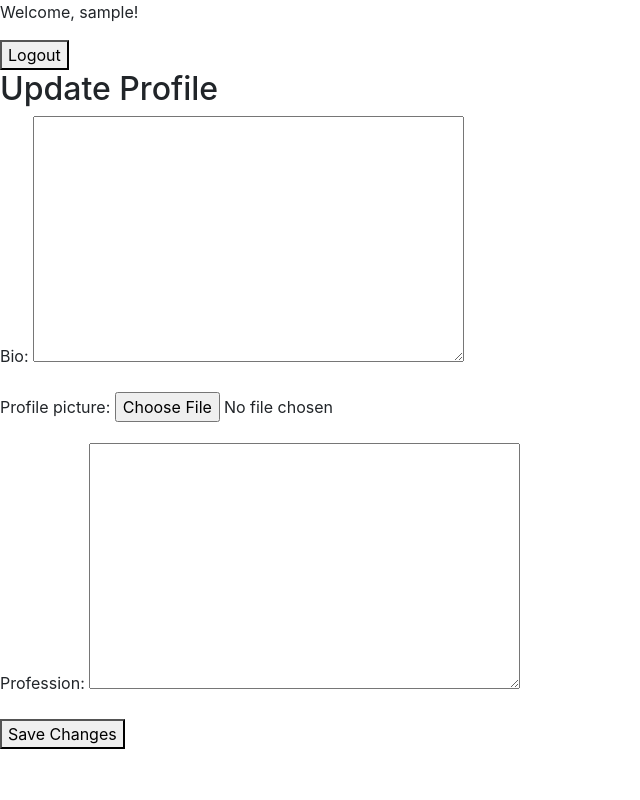
After one commit to Vedantaz/python_todos, a Django app: page /todos/update_profile/ in a window 1280 px wide. The commit adds this page. Shown: the whole page, without its empty margins (0-640 px from the left). Run offline with Django 5.2, Linux system fonts and the light colour scheme; the visitor is signed in with stand-in values (Sample User, id 1); data comes from the database, SQL or seed files in the repository; some libraries are stand-ins or nearby versions.

Commit message:
updated the user_profile logic

```diff
--- a/todos/apps.py
+++ b/todos/apps.py
@@ -4,3 +4,6 @@ from django.apps import AppConfig
 class ApiConfig(AppConfig):
     default_auto_field = 'django.db.models.BigAutoField'
     name = 'todos'
+
+    def ready(self):
+        import todos.signals
--- a/todos/forms.py
+++ b/todos/forms.py
@@ -1,6 +1,6 @@
 from django.contrib.auth.forms import UserCreationForm, AuthenticationForm
 from django.contrib.auth.models import User
-
+from .models import UserProfile
 from django import forms
 
 
@@ -16,3 +16,8 @@ class CustomUserCreationForm(UserCreationForm):
 
 class CustomAuthenticationForm(AuthenticationForm):
     username = forms.CharField(label="Email / Username")
+
+class UserProfileForm(forms.ModelForm):
+    class Meta:
+        model = UserProfile
+        fields = ['bio', 'profile_picture', 'profession']
--- a/todos/models.py
+++ b/todos/models.py
@@ -19,7 +19,11 @@ class ToDo(models.Model):
     def __str__(self):
         return self.title
 
-class userProfile(models.Model):
+class UserProfile(models.Model):
     user = models.OneToOneField(User, on_delete=models.CASCADE)
-    bio = models.TextField(blank=True, null=True)
+    bio = models.TextField(max_length=200, blank=True, null=True)
     profile_picture = models.ImageField(upload_to='pics/', blank=True, null=True)
+    profession = models.TextField(max_length=50, blank=False, null=False)
+
+    def __str__(self):
+        return self.user.username
--- /dev/null
+++ b/todos/signals.py
@@ -0,0 +1,16 @@
+from django.db.models.signals import post_save
+from django.contrib.auth.models import User
+from django.dispatch import receiver
+from .models import UserProfile
+
+@receiver(post_save, sender=User)
+def create_user_profile(sender, instance, created, **kwargs):
+    if created:
+        UserProfile.objects.create(user=instance)
+
+@receiver(post_save, sender=User)
+def save_user_profile(sender, instance, **kwargs):
+    if hasattr(instance, 'userprofile'):
+      instance.userprofile.save()
+    else:
+        UserProfile.objects.create(user=instance)
--- a/todos/templates/todos/index.html
+++ b/todos/templates/todos/index.html
@@ -74,6 +74,10 @@
           <a href="{% url 'todos:update' todo.id %}" title="Update">
             <i class="fas fa-edit"></i>
           </a>
+
+          <a href="{% url 'todos:update_profile' %}" title="Update Profile">
+            <i class="fas fa-user-edit"></i>
+          </a>
         </div>
         {% endfor %}
       </div>
--- /dev/null
+++ b/todos/templates/todos/update_profile.html
@@ -0,0 +1,7 @@
+{% extends "todos/base.html" %} {% block content %}
+<h2>Update Profile</h2>
+<form method="post" enctype="multipart/form-data">
+  {% csrf_token %} {{ form.as_p }}
+  <button type="submit">Save Changes</button>
+</form>
+{% endblock %}
--- a/todos/urls.py
+++ b/todos/urls.py
@@ -17,6 +17,7 @@ urlpatterns = [
     # path('login/', auth_views.LoginView.as_view(template_name='todos/login.html'), name='login'),
     path('login/', views.user_login, name='login'),
     path('register/', views.register, name='register'),
-    path('logout/', auth_views.LogoutView.as_view(next_page="todos:index"), name='logout')
+    path('logout/', auth_views.LogoutView.as_view(next_page="todos:index"), name='logout'),
+    path('update_profile/', views.update_profile, name='update_profile')
     # path('logout/', views.user_logout, name='logout')
 ]
--- a/todos/views.py
+++ b/todos/views.py
@@ -2,12 +2,12 @@ from django.shortcuts import render
 
 # Create your views here.
 from rest_framework import viewsets
-from .models import ToDo
+from .models import ToDo, UserProfile
 from django.shortcuts import render, get_object_or_404, redirect
 from django.http import HttpResponseRedirect
 from django.views import generic
 from django.contrib import messages
-from .forms import CustomUserCreationForm, CustomAuthenticationForm
+from .forms import CustomUserCreationForm, CustomAuthenticationForm, UserProfileForm
 from django.contrib.auth import login, authenticate
 from django.utils.decorators import method_decorator
 from django.contrib.auth.decorators import login_required
@@ -38,7 +38,9 @@ def register(request):
 
 def user_login(request):
     if request.method == "POST":
+
         form = CustomAuthenticationForm(request, data = request.POST)
+
         if form.is_valid():
             user = form.get_user()
             login(request, user)
@@ -85,3 +87,21 @@ def update(request, todo_id):
         return redirect("todos:index")
 
     return render(request, "todos/update.html", {"todo":todo})
+
+@login_required
+def update_profile(request):
+    user_profile, created = UserProfile.objects.get_or_create(user=request.user)
+
+    if request.method == 'POST':
+        form = UserProfileForm(request.POST, request.FILES, instance=user_profile)
+        if form.is_valid():
+            form.save()
+            return redirect('todos:index')
+    else:
+        form = UserProfileForm(instance=user_profile)
+
+    return render(request, 'todos/update_profile.html', {'form': form})
+
+@login_required
+def profile(request):
+    return render(request, 'todos/profile.html')
```
Also changed, not shown: media/pics/4k-programming-hourglass-4xo9yb3t68e2hesi.jpg (added), media/pics/4k-programming-hourglass-4xo9yb3t68e2hesi_LdWUrge.jpg (added), todos/migrations/0005_userprofile.py (added).
